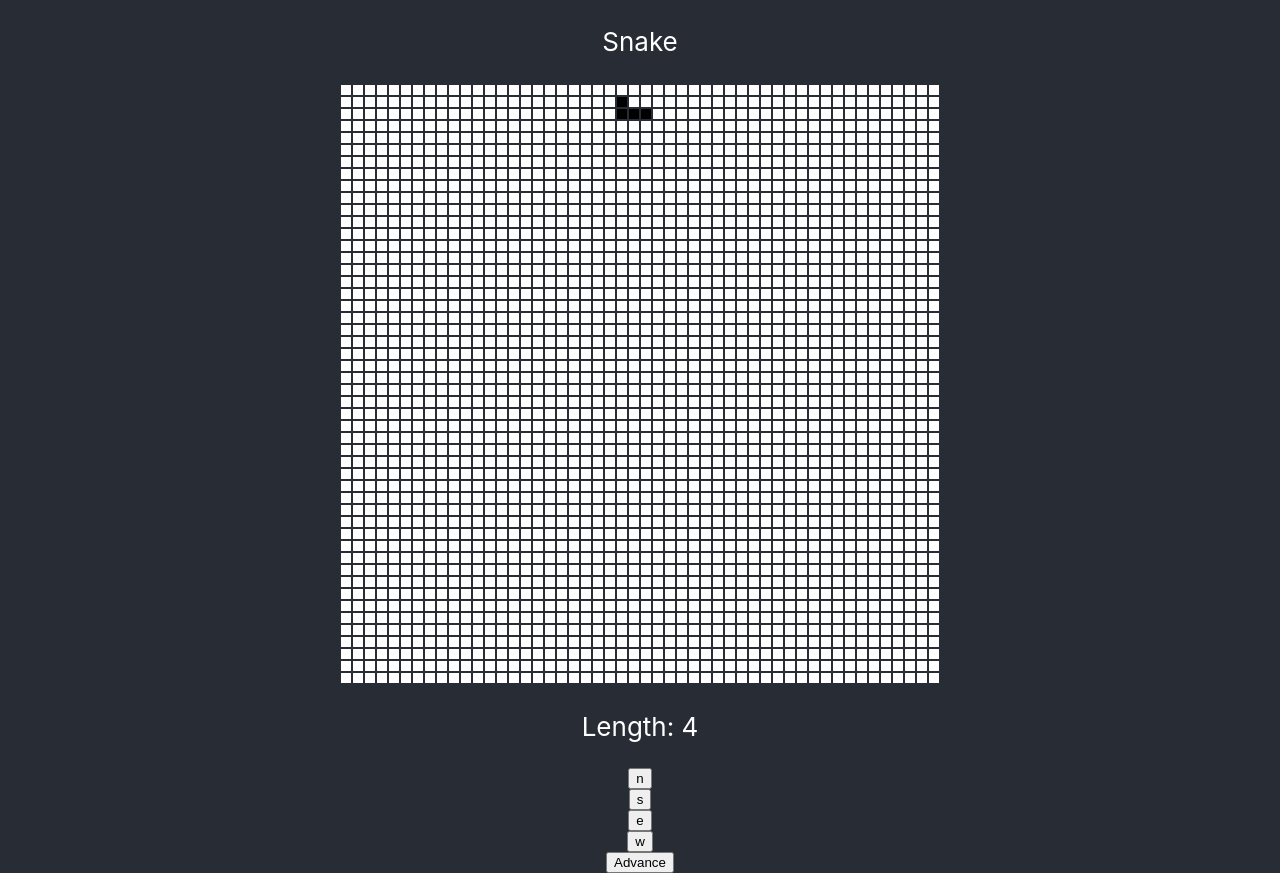
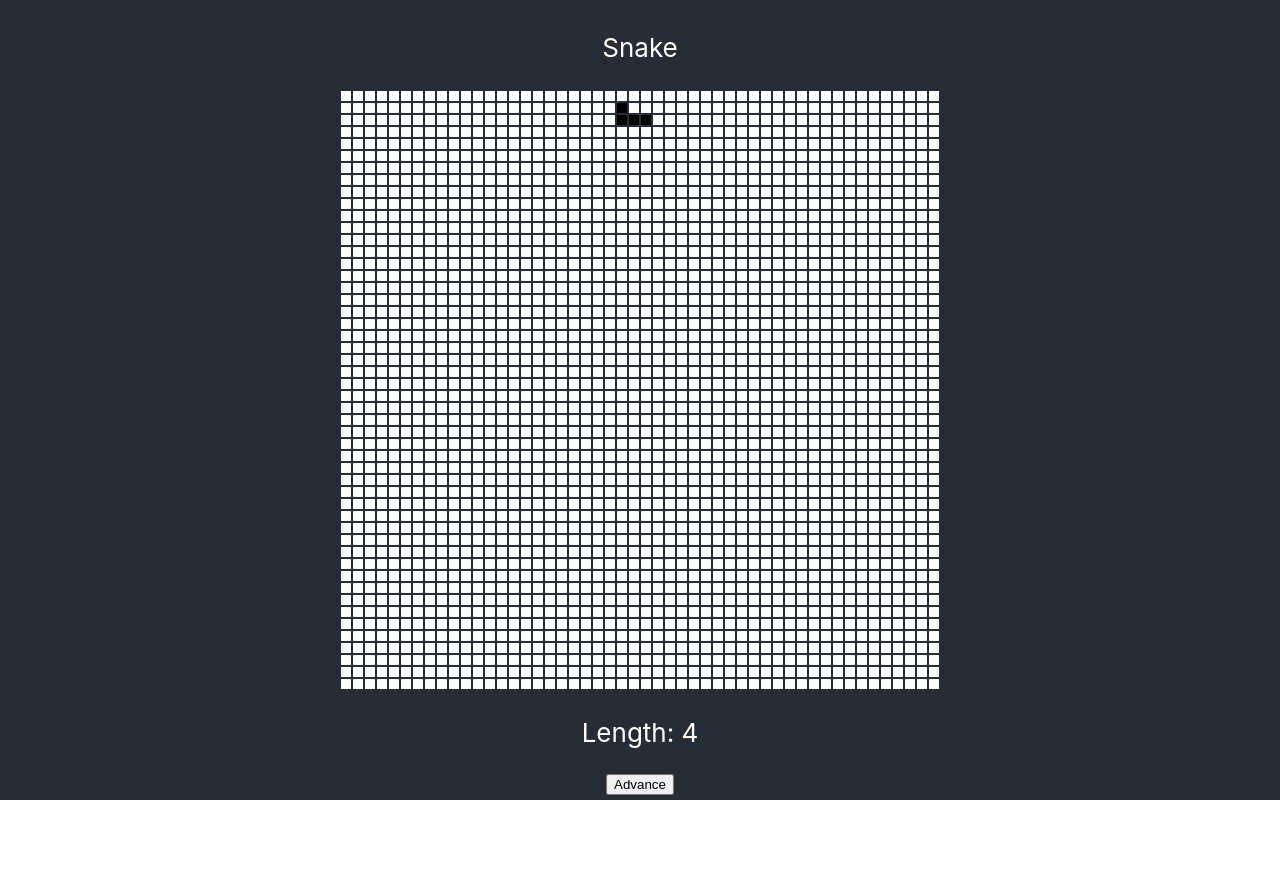
Before and after one commit to jwworth/snake, a React (Create React App) app: page / in a window 1280 px wide. After the commit the page ends 800 px from the top, so only its background shows below. Built offline with nearby package versions, Linux system fonts and the light colour scheme.

Commit message:
Read direction from keydown

```diff
--- a/src/Snake.tsx
+++ b/src/Snake.tsx
@@ -4,6 +4,10 @@ import _chunk from 'lodash/chunk';
 import _range from 'lodash/range';
 
 const ROW_LENGTH = 50;
+const LEFT = 37;
+const UP = 38;
+const RIGHT = 39;
+const DOWN = 40;
 
 type StateProps = {
   world: number[];
@@ -16,6 +20,30 @@ class Snake extends React.Component<{}, StateProps> {
     world: _range(ROW_LENGTH * ROW_LENGTH),
     snake: [123 - 50, 123, 124, 125],
     direction: 'e',
+  };
+
+  componentDidMount() {
+    document.addEventListener('keydown', this.handleKeyDown);
+  }
+
+  handleKeyDown = (event: KeyboardEvent) => {
+    const { direction } = this.state;
+    switch (event.keyCode) {
+      case UP:
+        direction !== 's' && this.setState({ direction: 'n' });
+        break;
+      case DOWN:
+        direction !== 'n' && this.setState({ direction: 's' });
+        break;
+      case RIGHT:
+        direction !== 'w' && this.setState({ direction: 'e' });
+        break;
+      case LEFT:
+        direction !== 'e' && this.setState({ direction: 'w' });
+        break;
+      default:
+        break;
+    }
   };
 
   advance = () => {
@@ -52,18 +80,6 @@ class Snake extends React.Component<{}, StateProps> {
           ))}
         </table>
         <p>Length: {snake.length}</p>
-        <button onClick={() => direction !== 's' && this.changeDirection('n')}>
-          n
-        </button>
-        <button onClick={() => direction !== 'n' && this.changeDirection('s')}>
-          s
-        </button>
-        <button onClick={() => direction !== 'w' && this.changeDirection('e')}>
-          e
-        </button>
-        <button onClick={() => direction !== 'e' && this.changeDirection('w')}>
-          w
-        </button>
         <button onClick={this.advance}>Advance</button>
       </React.Fragment>
     );
```
Also changed, not shown: 1 other file (tests, documents, lock files or other folders).
